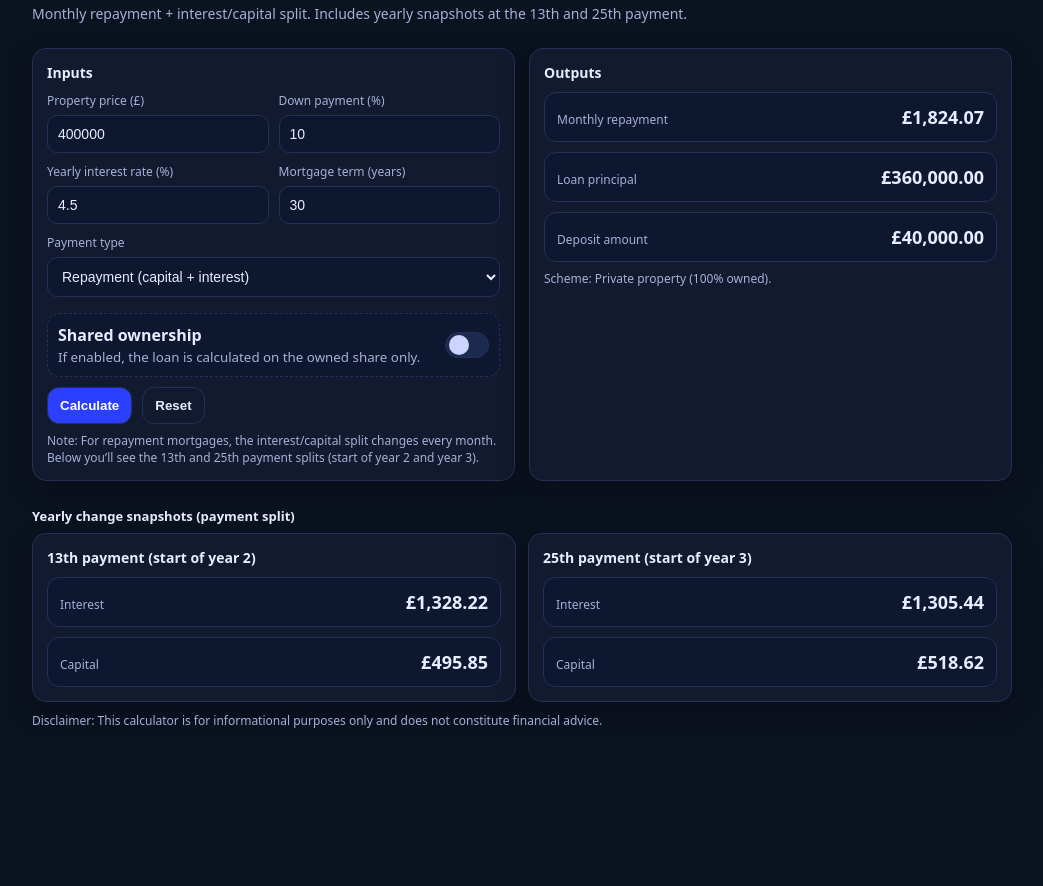
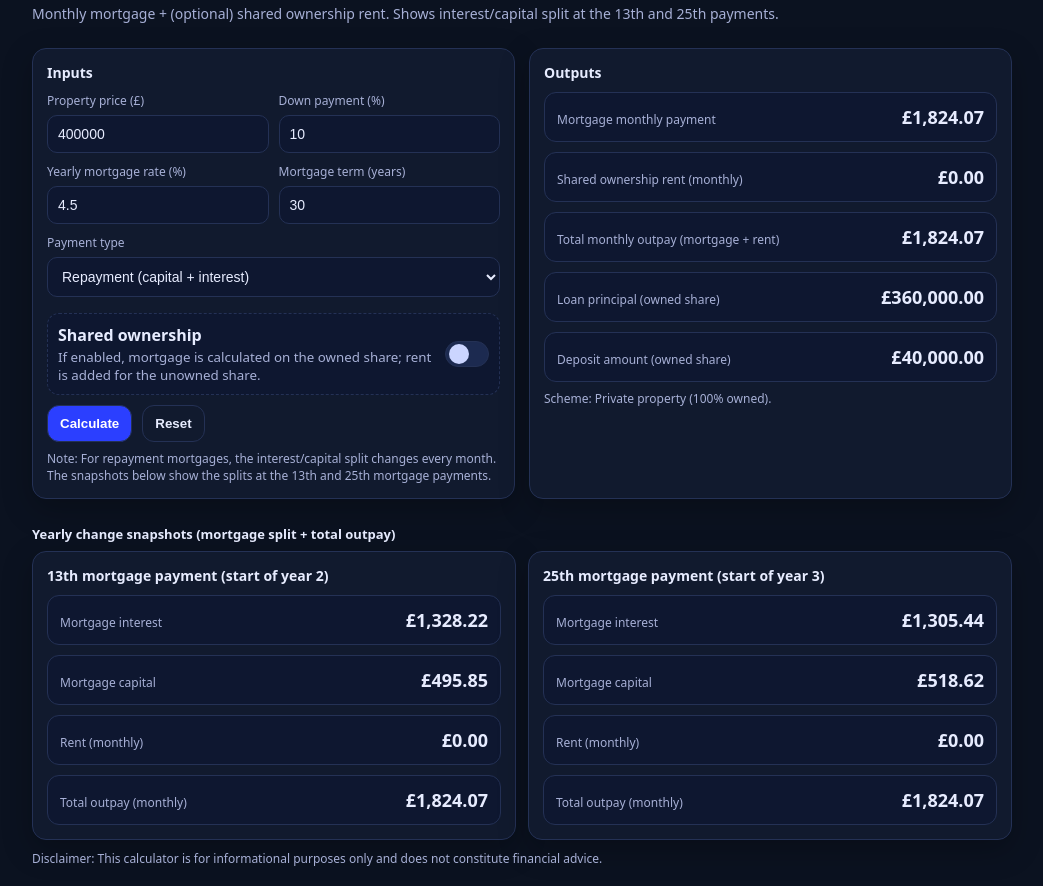
Before and after one commit to lamhk/mortgage-calculator, a plain HTML site: page index.html in a window 1280 px wide. Shown: the part 56-942 px from the top of the page, without its empty margins (118-1161 px from the left). Before the commit the page ends 804 px from the top, so only its background shows below. Drawn offline with Linux system fonts and the light colour scheme.

Commit message:
Update index.html

```diff
--- a/index.html
+++ b/index.html
@@ -3,7 +3,7 @@
 <head>
   <meta charset="utf-8" />
   <meta name="viewport" content="width=device-width,initial-scale=1" />
-  <title>Mortgage Calculator</title>
+  <title>Mortgage + Shared Ownership Rent Calculator</title>
   <style>
     :root { --bg:#0b1220; --card:#111a2e; --text:#e7ecff; --muted:#a7b0d6; --line:#243155; }
     body { margin:0; font-family: system-ui, -apple-system, Segoe UI, Roboto, Arial, sans-serif; background: var(--bg); color: var(--text); }
@@ -54,7 +54,6 @@
     .metric .v { font-size: 18px; font-weight: 750; }
     .note { color: var(--muted); font-size: 12px; line-height: 1.45; margin-top: 8px; }
     .error { color:#ffb4b4; font-size: 12px; margin-top: 8px; }
-    footer { max-width: 980px; margin: 0 auto; padding: 8px 16px 20px; color: var(--muted); font-size: 12px; }
 
     /* bottom snapshot section */
     .snap-wrap { max-width: 980px; margin: 0 auto; padding: 0 16px 18px; }
@@ -66,7 +65,7 @@
 <body>
   <header>
     <h1>Mortgage Calculator</h1>
-    <p>Monthly repayment + interest/capital split. Includes yearly snapshots at the 13th and 25th payment.</p>
+    <p>Monthly mortgage + (optional) shared ownership rent. Shows interest/capital split at the 13th and 25th payments.</p>
   </header>
 
   <main class="grid">
@@ -86,7 +85,7 @@
 
       <div class="row">
         <div class="field">
-          <label for="rate">Yearly interest rate (%)</label>
+          <label for="rate">Yearly mortgage rate (%)</label>
           <input id="rate" type="number" min="0" step="0.01" value="4.5">
         </div>
         <div class="field">
@@ -108,7 +107,7 @@
       <div class="toggle-row" style="margin: 6px 0 10px;">
         <div>
           <div style="font-weight:650;">Shared ownership</div>
-          <small>If enabled, the loan is calculated on the owned share only.</small>
+          <small>If enabled, mortgage is calculated on the owned share; rent is added for the unowned share.</small>
         </div>
         <label class="switch" aria-label="Shared ownership">
           <input id="sharedToggle" type="checkbox">
@@ -116,10 +115,20 @@
         </label>
       </div>
 
-      <div class="row" id="ownershipRow" style="display:none;">
-        <div class="field">
-          <label for="ownPct">Ownership (%)</label>
-          <input id="ownPct" type="number" min="1" max="100" step="1" value="50">
+      <!-- Shared ownership details -->
+      <div id="ownershipBlock" style="display:none;">
+        <div class="row">
+          <div class="field">
+            <label for="ownPct">Ownership (%)</label>
+            <input id="ownPct" type="number" min="1" max="100" step="1" value="50">
+          </div>
+          <div class="field">
+            <label for="rentRatePct">Unowned share rent rate (%)</label>
+            <input id="rentRatePct" type="number" min="0" step="0.01" value="2.7">
+          </div>
+        </div>
+        <div class="note">
+          This asks for the <b>annual rent rate</b> charged on the <b>unowned share</b>. Default market assumption is <b>2.7%</b>.
         </div>
       </div>
 
@@ -130,7 +139,7 @@
 
       <div id="error" class="error" role="alert" aria-live="polite"></div>
       <div class="note">
-        Note: For repayment mortgages, the interest/capital split changes every month. Below you’ll see the 13th and 25th payment splits (start of year 2 and year 3).
+        Note: For repayment mortgages, the interest/capital split changes every month. The snapshots below show the splits at the 13th and 25th mortgage payments.
       </div>
     </section>
 
@@ -138,15 +147,23 @@
       <div class="section-title">Outputs</div>
       <div class="out">
         <div class="metric">
-          <div class="k">Monthly repayment</div>
-          <div class="v" id="monthly">—</div>
+          <div class="k">Mortgage monthly payment</div>
+          <div class="v" id="mortgageMonthly">—</div>
         </div>
         <div class="metric">
-          <div class="k">Loan principal</div>
+          <div class="k">Shared ownership rent (monthly)</div>
+          <div class="v" id="rentMonthly">—</div>
+        </div>
+        <div class="metric">
+          <div class="k">Total monthly outpay (mortgage + rent)</div>
+          <div class="v" id="totalMonthly">—</div>
+        </div>
+        <div class="metric">
+          <div class="k">Loan principal (owned share)</div>
           <div class="v" id="principal">—</div>
         </div>
         <div class="metric">
-          <div class="k">Deposit amount</div>
+          <div class="k">Deposit amount (owned share)</div>
           <div class="v" id="deposit">—</div>
         </div>
       </div>
@@ -155,34 +172,50 @@
     </section>
   </main>
 
-  <!-- Bottom-of-page yearly snapshots -->
+  <!-- Bottom-of-page snapshots -->
   <div class="snap-wrap">
-    <div class="snap-title">Yearly change snapshots (payment split)</div>
+    <div class="snap-title">Yearly change snapshots (mortgage split + total outpay)</div>
     <div class="snap-grid">
       <div class="card">
-        <div class="section-title">13th payment (start of year 2)</div>
+        <div class="section-title">13th mortgage payment (start of year 2)</div>
         <div class="out">
           <div class="metric">
-            <div class="k">Interest</div>
+            <div class="k">Mortgage interest</div>
             <div class="v" id="p13_interest">—</div>
           </div>
           <div class="metric">
-            <div class="k">Capital</div>
+            <div class="k">Mortgage capital</div>
             <div class="v" id="p13_capital">—</div>
+          </div>
+          <div class="metric">
+            <div class="k">Rent (monthly)</div>
+            <div class="v" id="p13_rent">—</div>
+          </div>
+          <div class="metric">
+            <div class="k">Total outpay (monthly)</div>
+            <div class="v" id="p13_total">—</div>
           </div>
         </div>
       </div>
 
       <div class="card">
-        <div class="section-title">25th payment (start of year 3)</div>
+        <div class="section-title">25th mortgage payment (start of year 3)</div>
         <div class="out">
           <div class="metric">
-            <div class="k">Interest</div>
+            <div class="k">Mortgage interest</div>
             <div class="v" id="p25_interest">—</div>
           </div>
           <div class="metric">
-            <div class="k">Capital</div>
+            <div class="k">Mortgage capital</div>
             <div class="v" id="p25_capital">—</div>
+          </div>
+          <div class="metric">
+            <div class="k">Rent (monthly)</div>
+            <div class="v" id="p25_rent">—</div>
+          </div>
+          <div class="metric">
+            <div class="k">Total outpay (monthly)</div>
+            <div class="v" id="p25_total">—</div>
           </div>
         </div>
       </div>
@@ -216,15 +249,11 @@
 
   // Returns { interest, capital } for a specific payment number k (1-indexed) on a repayment mortgage.
   function repaymentSplitAtPayment(principal, monthlyRate, monthlyPayment, k) {
-    // Iterate balance month-by-month until reaching k.
-    // For k up to 25 this is tiny cost and very simple/robust.
     let balance = principal;
-
     for (let m = 1; m <= k; m++) {
       const interest = balance * monthlyRate;
       const capital = Math.max(0, monthlyPayment - interest);
       balance = Math.max(0, balance - capital);
-
       if (m === k) return { interest, capital };
       if (balance <= 0) return { interest: 0, capital: 0 };
     }
@@ -232,10 +261,14 @@
   }
 
   function setSnapshotsToDash() {
-    el("p13_interest").textContent = "—";
-    el("p13_capital").textContent = "—";
-    el("p25_interest").textContent = "—";
-    el("p25_capital").textContent = "—";
+    ["p13_interest","p13_capital","p13_rent","p13_total","p25_interest","p25_capital","p25_rent","p25_total"]
+      .forEach(id => el(id).textContent = "—");
+  }
+
+  function calcSharedRentMonthly(propertyPrice, ownershipPct, rentRatePct) {
+    const unownedValue = propertyPrice * (1 - (ownershipPct / 100));
+    const annualRent = unownedValue * (rentRatePct / 100);
+    return annualRent / 12;
   }
 
   function calc() {
@@ -249,13 +282,15 @@
 
     const shared = el("sharedToggle").checked;
     const ownPct = shared ? Number(el("ownPct").value) : 100;
+    const rentRatePct = shared ? Number(el("rentRatePct").value) : 0;
 
     const errs = [
       validateNumber("Property price", price, {min:0}),
       validateNumber("Down payment (%)", downPct, {min:0, max:100}),
-      validateNumber("Yearly interest rate (%)", rate, {min:0}),
+      validateNumber("Yearly mortgage rate (%)", rate, {min:0}),
       validateNumber("Mortgage term (years)", years, {min:1}),
-      shared ? validateNumber("Ownership (%)", ownPct, {min:1, max:100}) : null
+      shared ? validateNumber("Ownership (%)", ownPct, {min:1, max:100}) : null,
+      shared ? validateNumber("Unowned share rent rate (%)", rentRatePct, {min:0, max:100}) : null
     ].filter(Boolean);
 
     if (errs.length) {
@@ -283,25 +318,28 @@
       return;
     }
 
-    let monthly = 0;
+    // Shared rent (monthly)
+    const rentMonthly = shared ? calcSharedRentMonthly(price, ownPct, rentRatePct) : 0;
+
+    // Mortgage monthly
+    let mortgageMonthly = 0;
 
     if (type === "interestOnly") {
-      monthly = principal * i;
+      mortgageMonthly = principal * i;
 
-      // For interest-only, split is constant every month
-      const p13 = { interest: monthly, capital: 0 };
-      const p25 = { interest: monthly, capital: 0 };
+      // Splits are constant
+      const p13 = { interest: mortgageMonthly, capital: 0 };
+      const p25 = { interest: mortgageMonthly, capital: 0 };
 
       el("p13_interest").textContent = fmtGBP(p13.interest);
       el("p13_capital").textContent  = fmtGBP(p13.capital);
       el("p25_interest").textContent = fmtGBP(p25.interest);
       el("p25_capital").textContent  = fmtGBP(p25.capital);
     } else {
-      monthly = repaymentMonthlyPayment(principal, i, n);
+      mortgageMonthly = repaymentMonthlyPayment(principal, i, n);
 
-      // If term is shorter than 13/25 payments, show dashes for out-of-range
       if (n >= 13) {
-        const s13 = repaymentSplitAtPayment(principal, i, monthly, 13);
+        const s13 = repaymentSplitAtPayment(principal, i, mortgageMonthly, 13);
         el("p13_interest").textContent = fmtGBP(s13.interest);
         el("p13_capital").textContent  = fmtGBP(s13.capital);
       } else {
@@ -310,7 +348,7 @@
       }
 
       if (n >= 25) {
-        const s25 = repaymentSplitAtPayment(principal, i, monthly, 25);
+        const s25 = repaymentSplitAtPayment(principal, i, mortgageMonthly, 25);
         el("p25_interest").textContent = fmtGBP(s25.interest);
         el("p25_capital").textContent  = fmtGBP(s25.capital);
       } else {
@@ -319,12 +357,23 @@
       }
     }
 
-    el("monthly").textContent = fmtGBP(monthly);
+    const totalMonthly = mortgageMonthly + rentMonthly;
+
+    // Main outputs
+    el("mortgageMonthly").textContent = fmtGBP(mortgageMonthly);
+    el("rentMonthly").textContent = fmtGBP(rentMonthly);
+    el("totalMonthly").textContent = fmtGBP(totalMonthly);
     el("principal").textContent = fmtGBP(principal);
     el("deposit").textContent = fmtGBP(depositAmt);
 
+    // Snapshot totals (rent is constant)
+    el("p13_rent").textContent = fmtGBP(rentMonthly);
+    el("p13_total").textContent = fmtGBP(totalMonthly);
+    el("p25_rent").textContent = fmtGBP(rentMonthly);
+    el("p25_total").textContent = fmtGBP(totalMonthly);
+
     const schemeText = shared
-      ? `Scheme: Shared ownership (${ownPct}% owned). Calculations are based on the owned share only (no rent on the unowned share included).`
+      ? `Scheme: Shared ownership (${ownPct}% owned). Mortgage is based on the owned share loan; rent is added for the unowned share using a rent rate of ${rentRatePct}%.`
       : `Scheme: Private property (100% owned).`;
     el("schemeNote").textContent = schemeText;
   }
@@ -336,10 +385,14 @@
     el("years").value = 30;
     el("type").value = "repayment";
     el("sharedToggle").checked = false;
+
     el("ownPct").value = 50;
-    el("ownershipRow").style.display = "none";
+    el("rentRatePct").value = 2.7;
+    el("ownershipBlock").style.display = "none";
 
-    el("monthly").textContent = "—";
+    el("mortgageMonthly").textContent = "—";
+    el("rentMonthly").textContent = "—";
+    el("totalMonthly").textContent = "—";
     el("principal").textContent = "—";
     el("deposit").textContent = "—";
     el("schemeNote").textContent = "";
@@ -351,7 +404,9 @@
   el("resetBtn").addEventListener("click", reset);
 
   el("sharedToggle").addEventListener("change", (e) => {
-    el("ownershipRow").style.display = e.target.checked ? "flex" : "none";
+    el("ownershipBlock").style.display = e.target.checked ? "block" : "none";
+    // Recalculate immediately so outputs update when toggling
+    calc();
   });
 
   // Calculate once on load
```
